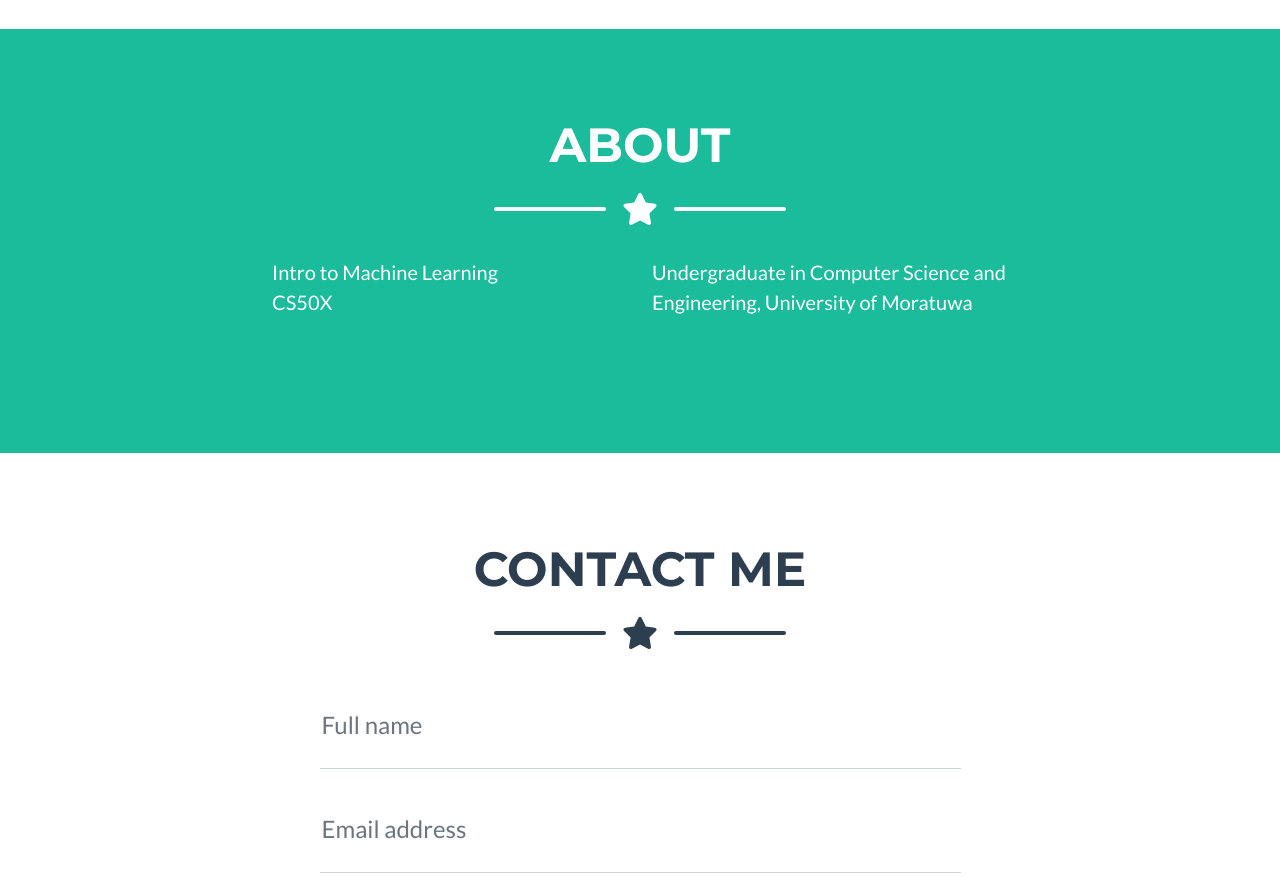
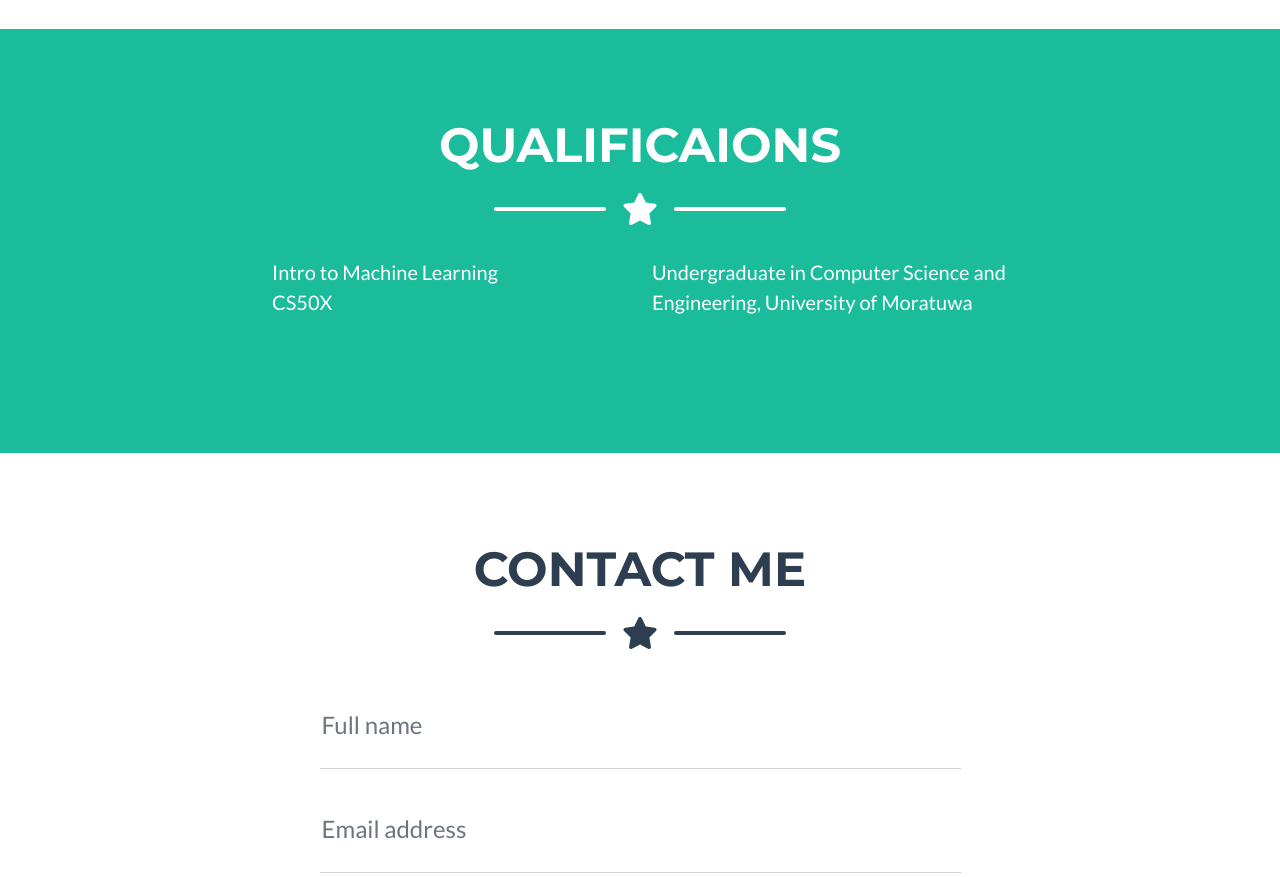
Before and after one commit to ThiwankaRoshen/ThiwankaRoshen.github.io, a plain HTML site: page index.html in a window 1280 px wide. Shown: the part 1640-2517 px from the top of the page. Drawn offline with nearby package versions, Linux system fonts and the light colour scheme; files whose address does not match are found by name.

Commit message:
Update index.html

```diff
--- a/index.html
+++ b/index.html
@@ -125,7 +125,7 @@
         <section class="page-section bg-primary text-white mb-0" id="about">
             <div class="container">
                 <!-- About Section Heading-->
-                <h2 class="page-section-heading text-center text-uppercase text-white">About</h2>
+                <h2 class="page-section-heading text-center text-uppercase text-white">Qualificaions</h2>
                 <!-- Icon Divider-->
                 <div class="divider-custom divider-light">
                     <div class="divider-custom-line"></div>
```
